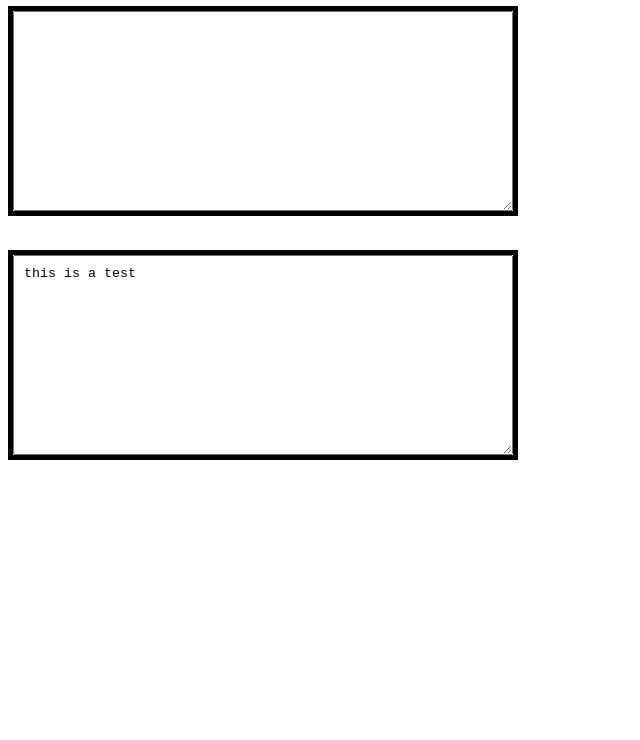
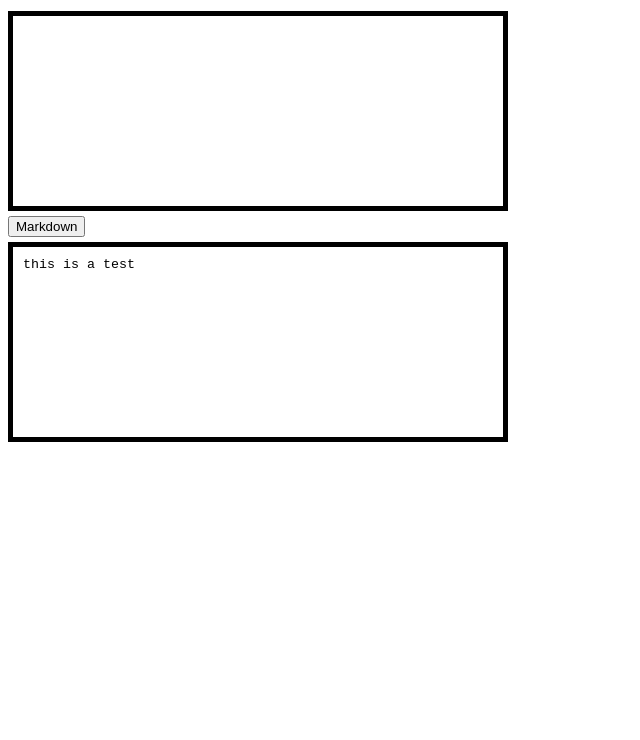
Before and after one commit to Nickheythatsme/SmallPrograms, a website: page Javascript/Markdown/index.html in a window 1280 px wide. Shown: the part 60-800 px from the top of the page, without its empty margins (0-640 px from the left). Drawn offline with Linux system fonts and the light colour scheme.

Commit message:
Working on markdown stuff

```diff
--- a/Javascript/Markdown/index.html
+++ b/Javascript/Markdown/index.html
@@ -6,30 +6,23 @@
     .textbox{
         width:500px;
         height:200px;
+        margin:5px 0 5px 0;
         border-style:solid;
-        margin:1em 0 0 0;
         border-width:5px;
         border-color:black;
-        padding:0;
-    }
-    #input{
-        width:inherit;
-        height:inherit;
         padding:10px;
         word-wrap: break-word;
         word-break: break-all;
-    }
-    #output{
+        resize:none;
     }
 </style>
 <body>
-    <h1>Test!</h1>
-    <div class="textbox">
-        <textarea id="input" type="text" name="input"></textarea>
-    </div>
+    <h1>Test Markdown</h1>
+    <textarea class="textbox" id="input" type="text" name="input"></textarea>
     <br>
-    <div class="textbox" id="output">
-        <textarea id="input" readonly="true">this is a test</textarea>
-    </div>
+    <button onclick="markdown()">Markdown</button>
+    <br>
+    <textarea class="textbox" id="output" readonly="true">this is a test</textarea>
 </body>
+<script src="index.js"></script>
 </html>
--- a/Javascript/Markdown/index.js
+++ b/Javascript/Markdown/index.js
@@ -0,0 +1,11 @@
+const markdown_key = {
+    "###":["<h1>","</h1>"],
+    "##":["<h2>","</h2>"],
+    "#":["<h3>","</h3>"]
+}
+
+
+function markdown() {
+    var input = document.getElementById('input');
+    var output = document.getElementById('output');
+}
--- /dev/null
+++ b/Javascript/Markdown/markdown.json
@@ -0,0 +1,5 @@
+{
+    "###":["<h1>","</h1>"],
+    "##":["<h2>","</h2>"],
+    "#":["<h3>","</h3>"]
+}
```
Also changed, not shown: 1 other file.
